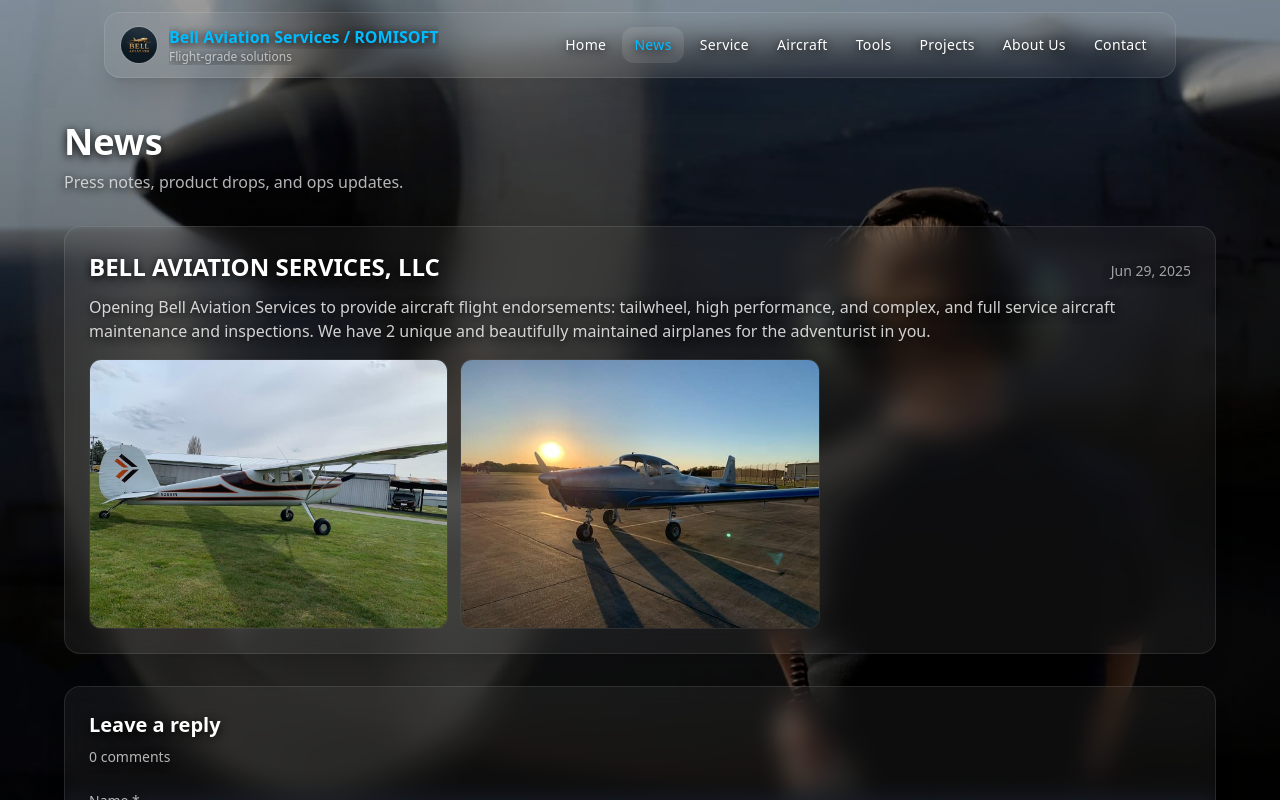
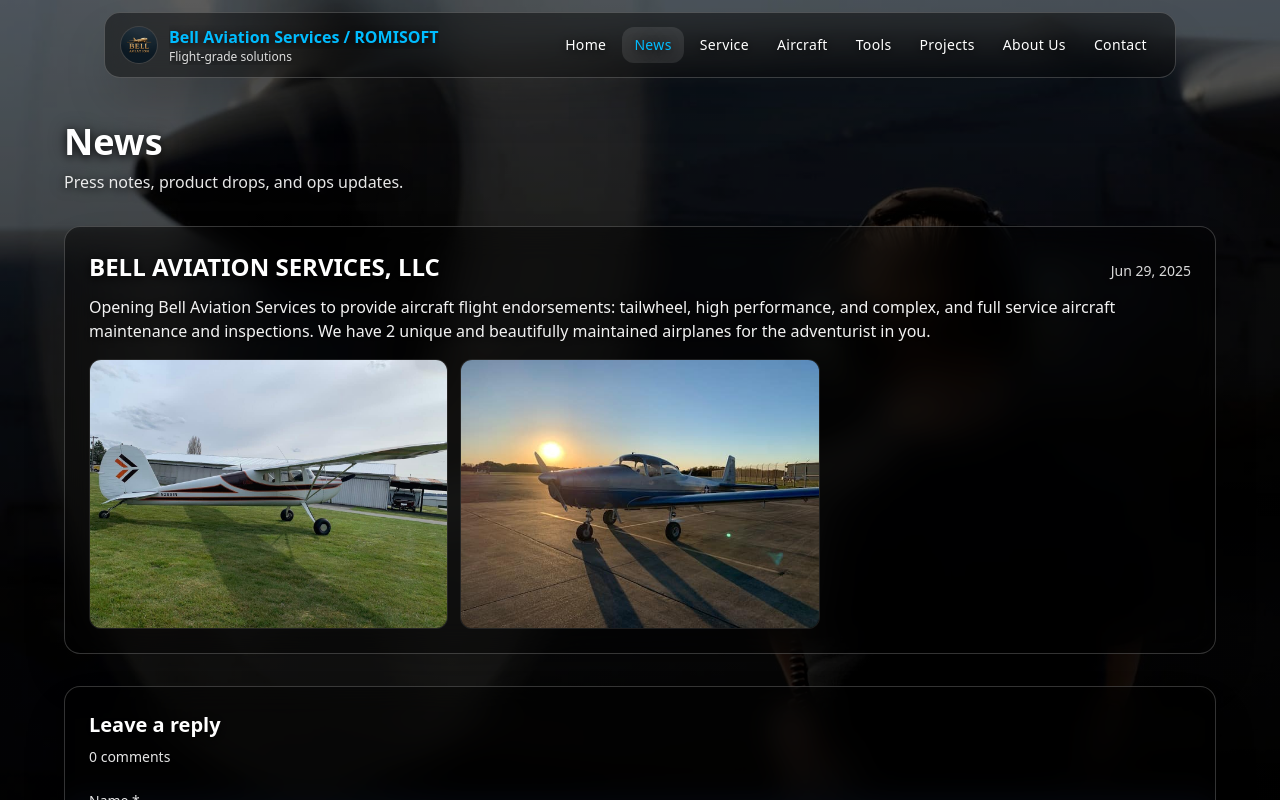
Before and after one commit to mz9201ju/bell-aviation-romisoft, a React (Vite) app: page /bell-aviation-romisoft/news in a window 1280 px wide. Shown: the top 800 px of the page. Built offline with nearby package versions, Linux system fonts and the light colour scheme.

Commit message:
readability

```diff
--- a/src/components/AviationBackground.jsx
+++ b/src/components/AviationBackground.jsx
@@ -75,8 +75,9 @@
         />
       )}
 
-      {/* 🩶 Gentle contrast overlay so text stays readable */}
-      <div className="absolute inset-0 pointer-events-none bg-gradient-to-b from-black/40 via-black/60 to-black/60" />
+      {/* 🩶 Stronger contrast overlay for better text readability on all pages */}
+      <div className="absolute inset-0 pointer-events-none bg-gradient-to-b from-black/55 via-black/70 to-black/78" />
+      <div className="absolute inset-0 pointer-events-none bg-black/20" />
 
     </div>
   );
--- a/src/components/Footer.jsx
+++ b/src/components/Footer.jsx
@@ -3,7 +3,7 @@
         <footer className="mt-6">
             <div className="mx-auto max-w-6xl px-4 sm:px-6 lg:px-10">
                 <div className="glass rounded-2xl px-4 py-5 flex flex-col sm:flex-row items-center justify-between gap-3">
-                    <p className="text-white/70 text-sm">© {new Date().getFullYear()} Bell Aviation. All rights reserved.</p>
+                    <p className="w-full text-center text-white/90 text-sm text-glow">© {new Date().getFullYear()} Bell Aviation. All rights reserved.</p>
                 </div>
             </div>
         </footer>
--- a/src/components/NavBar.jsx
+++ b/src/components/NavBar.jsx
@@ -5,7 +5,7 @@
 
 const COLORS = {
     text: "text-white",
-    textDim: "text-white/60",
+    textDim: "text-white/85",
     activeText: "text-sky-400",
     hoverText: "hover:text-sky-300",
     hoverBg: "hover:bg-white/5",
--- a/src/index.css
+++ b/src/index.css
@@ -33,7 +33,7 @@
 
 
 .glass {
-  @apply backdrop-blur-md bg-white/5 border border-white/10 shadow-xl;
+  @apply backdrop-blur-lg bg-black/45 border border-white/20 shadow-2xl;
 }
 
 
@@ -46,7 +46,7 @@
 }
 
 .text-glow {
-  text-shadow: 0 2px 10px rgb(3, 0, 0);
+  text-shadow: 0 2px 8px rgba(0, 0, 0, 0.75), 0 0 18px rgba(0, 0, 0, 0.45);
 }
 
 .lightbox-overlay {
--- a/src/sections/About.jsx
+++ b/src/sections/About.jsx
@@ -13,8 +13,8 @@
         card: "glass rounded-2xl p-6 border border-white/10",
         h1: "text-3xl sm:text-4xl font-bold text-glow",
         h2: "text-2xl font-semibold text-glow",
-        tag: "text-white/70 text-glow",
-        body: "text-white/80 text-glow",
+        tag: "text-white/90 text-glow",
+        body: "text-white/95 text-glow",
     },
     img: {
         height: "h-56",
--- a/src/sections/Contact.jsx
+++ b/src/sections/Contact.jsx
@@ -1,8 +1,8 @@
 import PageShell from './_PageShell';
 export default function Contact() {
     return (
-        <PageShell title="Contact" blurb="Ping us—wheels up within 24 hours.">
-            <form className="glass rounded-2xl p-5 sm:p-6 grid gap-4 w-full max-w-xl col-span-full">
+        <PageShell title="Contact" blurb="Ping us—wheels up within 24 hours." align="center">
+            <form className="glass rounded-2xl p-5 sm:p-6 grid gap-4 w-full max-w-xl col-span-full mx-auto">
                 <input className="rounded-lg bg-white/10 border border-white/10 px-3 py-2.5" placeholder="Name" />
                 <input className="rounded-lg bg-white/10 border border-white/10 px-3 py-2.5" placeholder="Email" />
                 <textarea className="rounded-lg bg-white/10 border border-white/10 px-3 py-2.5" rows="4" placeholder="How can we help?" />
--- a/src/sections/News.jsx
+++ b/src/sections/News.jsx
@@ -12,14 +12,14 @@
         card: "glass rounded-2xl p-6 border border-white/10",
         h1: "text-3xl sm:text-4xl font-bold text-glow",
         h2: "text-2xl font-semibold text-glow",
-        tag: "text-white/70 text-glow",
-        body: "text-white/80 text-glow",
-        small: "text-white/60 text-sm",
+        tag: "text-white/90 text-glow",
+        body: "text-white/95 text-glow",
+        small: "text-white/85 text-sm",
         input:
             "rounded-lg bg-white/10 border border-white/10 px-3 py-2 outline-none focus:ring-2 focus:ring-white/20",
         btn:
             "rounded-xl bg-white/15 px-4 py-2 border border-white/10 hover:bg-white/25 transition font-semibold",
-        commentItem: "rounded-xl bg-white/5 border border-white/10 p-3",
+        commentItem: "rounded-xl bg-white/10 border border-white/20 p-3",
     },
     img: {
         height: "h-56",
--- a/src/sections/Tools.jsx
+++ b/src/sections/Tools.jsx
@@ -97,7 +97,7 @@
                         {/* Left: Description (copy unchanged, just padding is governed by UI.container) */}
                         <div className="space-y-4">
                             <h2 className="text-3xl font-semibold">ROMX</h2>
-                            <p className="text-white/80 leading-relaxed">
+                            <p className="text-white/95 leading-relaxed text-glow">
                                 One integrated solution for Maintenance Tracking (TLMC), Utilization,
                                 Inventory Management (multi-site/owners), Airworthiness Directives
                                 (Compliance), and reporting. Built for flight-grade reliability.
@@ -125,7 +125,7 @@
                                 <div className="flex items-center gap-3 px-4 pt-4">
                                     <FolderIcon />
                                     <div className="font-semibold">{a.title}</div>
-                                    <div className="ml-auto text-sm text-white/70">{a.count} photos</div>
+                                    <div className="ml-auto text-sm text-white/90 text-glow">{a.count} photos</div>
                                 </div>
 
                                 <button
--- a/src/sections/_PageShell.jsx
+++ b/src/sections/_PageShell.jsx
@@ -1,9 +1,11 @@
-export default function PageShell({ title, blurb, children }) {
+export default function PageShell({ title, blurb, children, align = "left" }) {
+    const isCentered = align === "center";
+
     return (
         <section className="grid gap-6">
-            <header className="grid gap-2">
-                <h1 className="text-3xl sm:text-4xl font-bold font-display">{title}</h1>
-                {blurb && <p className="text-white/70 max-w-2xl text-glow">{blurb}</p>}
+            <header className={`grid gap-2 ${isCentered ? "justify-items-center text-center" : ""}`}>
+                <h1 className="text-3xl sm:text-4xl font-bold font-display text-glow">{title}</h1>
+                {blurb && <p className={`text-white/90 max-w-2xl text-glow ${isCentered ? "mx-auto" : ""}`}>{blurb}</p>}
             </header>
             <div className="grid gap-4 md:grid-cols-2 lg:grid-cols-3">
                 {children ?? (
```
